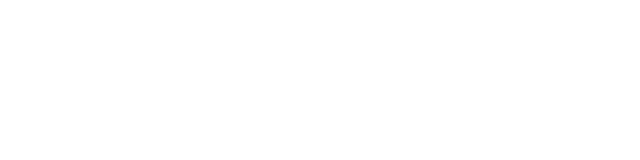
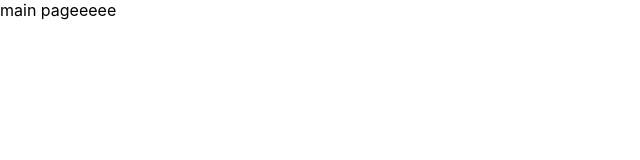
Before and after one commit to Jiho31/wanted, a React (Create React App) app in the folder project/: page / in a window 1280 px wide. Shown: the top 160 px of the page, without its empty margins (0-640 px from the left). Built offline with nearby package versions, Linux system fonts and the light colour scheme.

Commit message:
Feat: 라우팅 설정

```diff
--- a/project/package.json
+++ b/project/package.json
@@ -8,6 +8,8 @@
     "@testing-library/user-event": "^13.5.0",
     "react": "^17.0.2",
     "react-dom": "^17.0.2",
+    "react-router": "^6.2.1",
+    "react-router-dom": "^5.3.0",
     "react-scripts": "5.0.0",
     "web-vitals": "^2.1.3"
   },
--- a/project/src/App.js
+++ b/project/src/App.js
@@ -1,8 +1,12 @@
+import React from "react";
+import { BrowserRouter, Route } from "react-router-dom";
+import MainPage from "./pages/MainPage";
+
 function App() {
   return (
-    <div className="App">
-
-    </div>
+    <BrowserRouter>
+      <Route exact path='/' component={MainPage} />
+    </BrowserRouter>
   );
 }
 
--- /dev/null
+++ b/project/src/pages/MainPage.jsx
@@ -0,0 +1,9 @@
+import React from 'react';
+
+const MainPage = () => {
+    return (
+        <div>main pageeeee</div>
+    )
+}
+
+export default MainPage;
```
Also changed, not shown: 1 other file (tests, documents, lock files or other folders).
